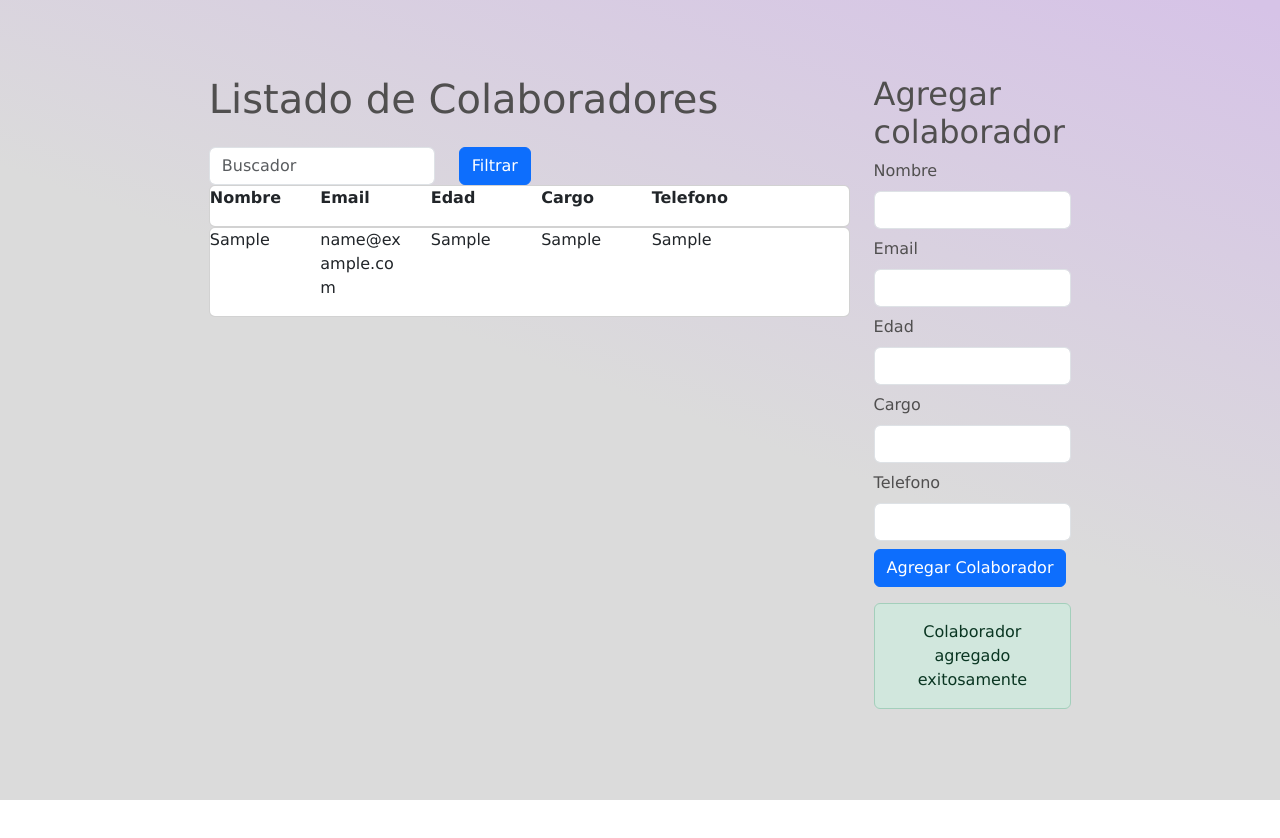
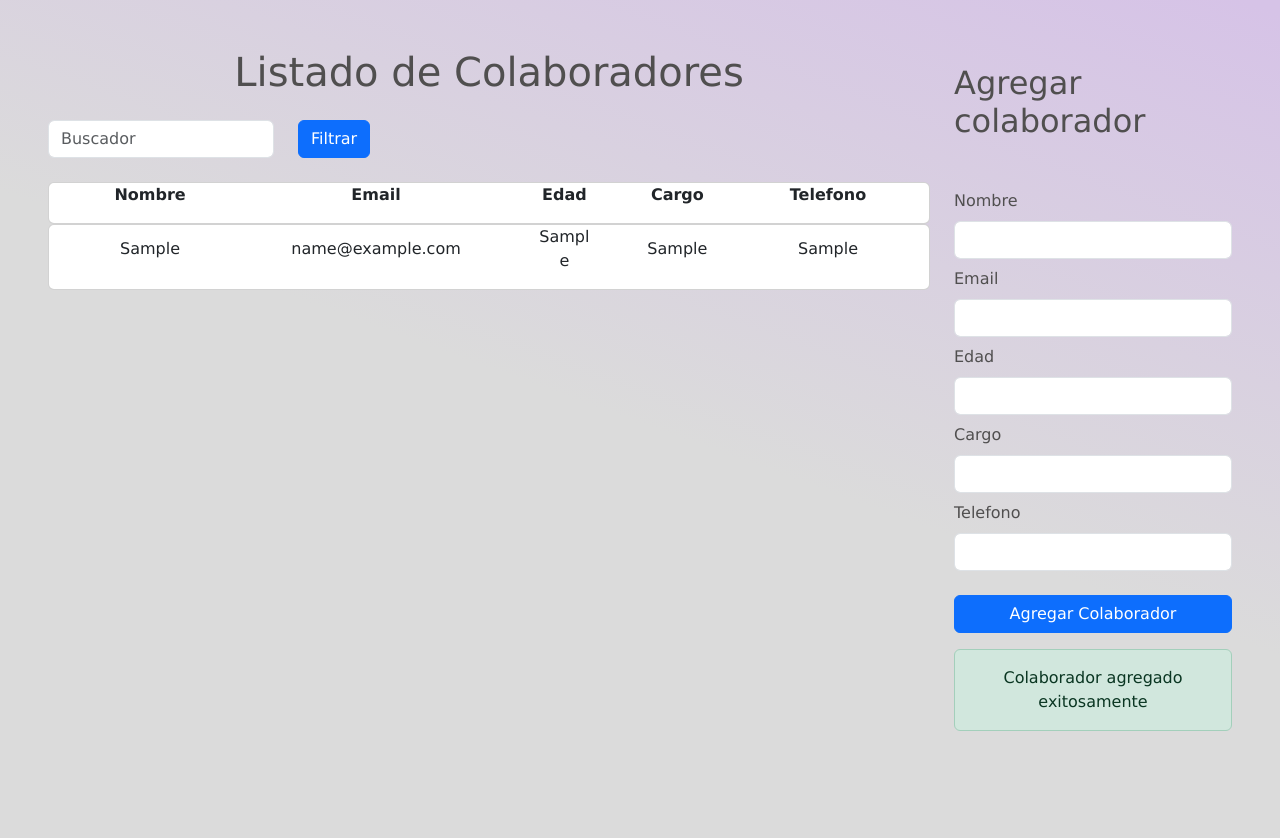
Before and after one commit to hhsanchezpp/bd_colaboradores, a React (Vite) app: page / in a window 1280 px wide. Both pictures are taken after typing "Sample", "name@example.com", "Sample", "Sample", "Sample" into the empty fields and a click on the button "Agregar Colaborador". Shown: the top 838 px of the page. Before the commit the page ends 800 px from the top, so only its background shows below. Built offline with nearby package versions, Linux system fonts and the light colour scheme.

Commit message:
Soluciona error en consola, mejora stilos

```diff
--- a/src/App.css
+++ b/src/App.css
@@ -3,11 +3,14 @@ body {
   margin: 0;
   box-sizing: border-box;
   background: linear-gradient(20deg, #dbdbdb 50% ,  rgb(214, 195, 231)99%);
-  max-width: 100%;
   min-height: 100vh;
   font-family:'Lucida Sans', 'Lucida Sans Regular', 'Lucida Grande', 'Lucida Sans Unicode', Geneva, Verdana, sans-serif;
   color: rgb(80, 79, 79);
-  display: flex;
-  justify-content: center;
-  align-items: center;
+  /* display: block; */
+  /* justify-content: center; */
+  /* align-items: center; */
 }
+
+:root{
+  /* min-width: 100vw; */
+}
--- a/src/App.jsx
+++ b/src/App.jsx
@@ -1,5 +1,5 @@
-import { useState} from "react";
-import "./App.css"
+import { useState } from "react";
+import "./App.css";
 import Formulario from "./components/Formulario";
 import Listado from "./components/Listado";
 import Alerts from "./components/Alerts/Alerts";
@@ -11,14 +11,14 @@ const App = () => {
 	const [error, setError] = useState(false);
 	const [exito, setExito] = useState(false);
 	return (
-		<div className="container ml-5">
-        <div class="row">
-            <div class="col-lg-9">
+		<div className="container-fluid px-5 mt-5 ">
+			<div className="row">
+				<div className="col-lg-9 text-center">
 					<h1 className="mb-4">Listado de Colaboradores</h1>
-                  <Buscador/>
+					<Buscador />
 					<Listado colaboradores={colaboradores} />
 				</div>
-            <div class="col-lg-3">
+				<div className="col-lg-3">
 					<Formulario colaboradores={colaboradores} setColaboradores={setColaboradores} setError={setError} setExito={setExito} setMensaje={setMensaje} />
 					{error && <Alerts color={"danger"} mensaje={mensaje} />}
 					{exito && <Alerts color={"success"} mensaje={mensaje} />}
--- a/src/components/BoxCard.jsx
+++ b/src/components/BoxCard.jsx
@@ -1,30 +1,31 @@
-const BoxCard = ({colaboradore}) => {
+import  propsTypes from "prop-types"
+
+const BoxCard = ({ colaboradore }) => {
 	return (
 		<div className="mt-6">
-
 			<div className="card">
-            <div class="row">
-        <div class="col-lg-2">
-          <p className="fw-bold">
+				<div className="row d-flex align-items-center justify-content-center">
+					<div className="col-lg-2">
+						<p className="fw-bold ">
 							<span className="fw-normal">{colaboradore.name}</span>
 						</p>
 					</div>
-          <div class="col-lg-2">
+					<div className="col-lg-4">
 						<p className="fw-bold">
 							<span className="fw-normal">{colaboradore.email}</span>
 						</p>
 					</div>
-          <div class="col-lg-2">
+					<div className="col-lg-1">
 						<p className="fw-bold">
 							<span className="fw-normal">{colaboradore.edad}</span>
 						</p>
 					</div>
-          <div class="col-lg-2">
+					<div className="col-lg-2">
 						<p className="fw-bold">
 							<span className="fw-normal">{colaboradore.cargo}</span>
 						</p>
 					</div>
-          <div class="col-lg-4">
+					<div className="col-lg-2">
 						<p className="fw-bold">
 							<span className="fw-normal">{colaboradore.telefono}</span>
 						</p>
@@ -33,5 +34,10 @@ const BoxCard = ({colaboradore}) => {
 			</div>
 		</div>
 	);
+};
+
+BoxCard.propTypes = {
+  colaboradore: propsTypes.string.isRequired
 }
-  export default BoxCard
+
+export default BoxCard;
--- a/src/components/Buscador/Buscador.jsx
+++ b/src/components/Buscador/Buscador.jsx
@@ -21,7 +21,7 @@ const [cap, setCap] = useState("")
     }
 
     return (
-        <div className="d-flex gap-4 ">
+        <div className="d-flex gap-4 mb-4">
             <form className="d-flex gap-4" onSubmit={filtrar} >
                 <input
                     className="form-control"
--- a/src/components/Formulario.jsx
+++ b/src/components/Formulario.jsx
@@ -1,4 +1,5 @@
 import { useState } from "react";
+import PropsTypes from "prop-types"
 
 const Formulario = ({ colaboradores, setColaboradores, setError, setExito, setMensaje }) => {
   const [name, setName] = useState("");
@@ -29,7 +30,7 @@ const Formulario = ({ colaboradores, setColaboradores, setError, setExito, setMe
   }
   return (
     <div className="">
-      <h2> Agregar colaborador</h2>
+      <h2 className="mb-5 mt-3"> Agregar colaborador</h2>
       <form onSubmit={handleSubmit}>
         <div className="mb-2">
 
@@ -102,7 +103,7 @@ const Formulario = ({ colaboradores, setColaboradores, setError, setExito, setMe
           />
         </div>
 
-        <button type="submit" className="btn btn-primary ">
+        <button type="submit" className="btn btn-primary container mt-3">
           Agregar Colaborador
         </button>
       </form>
@@ -110,4 +111,12 @@ const Formulario = ({ colaboradores, setColaboradores, setError, setExito, setMe
   );
 };
 
+Formulario.propTypes = {
+  colaboradores: PropsTypes.string.isRequired,
+  setColaboradores: PropsTypes.string.isRequired,
+  setError: PropsTypes.string.isRequired,
+  setExito: PropsTypes.string.isRequired,
+  setMensaje: PropsTypes.string.isRequired
+}
+
 export default Formulario;
--- a/src/components/Listado.jsx
+++ b/src/components/Listado.jsx
@@ -1,42 +1,33 @@
-import BoxCard from './BoxCard';
+import BoxCard from "./BoxCard";
 const Listado = ({ colaboradores }) => {
 	return (
 		<>
 			<div className="card">
-            <div class="row">
-        <div class="col-lg-2">
-          <p className="fw-bold">
-            Nombre
-          </p>
+				<div className="row d-flex  justify-content-center">
+					<div className="col-lg-2">
+						<p className="fw-bold">Nombre</p>
 					</div>
-          <div class="col-lg-2">
-          <p className="fw-bold">
-            Email
-          </p>
+					<div className="col-lg-4">
+						<p className="fw-bold">Email</p>
 					</div>
-          <div class="col-lg-2">
-          <p className="fw-bold">
-            Edad
-          </p>
+					<div className="col-lg-1">
+						<p className="fw-bold">Edad</p>
 					</div>
-          <div class="col-lg-2">
-          <p className="fw-bold">
-            Cargo
-          </p>
+					<div className="col-lg-2">
+						<p className="fw-bold">Cargo</p>
 					</div>
-          <div class="col-lg-4">
-          <p className="fw-bold">
-            Telefono
-          </p>
+					<div className="col-lg-2">
+						<p className="fw-bold">Telefono</p>
 					</div>
 				</div>
 			</div>
 			{colaboradores.map((cli, index) => (
-       <BoxCard key={index}  colaboradore={cli} />
+				<BoxCard key={index} colaboradore={cli} />
 			))}
-
 		</>
 	);
-}
+};
 
-export default Listado
+Listado.propTypes
+
+export default Listado;
```
Lines whose indentation alone changed are shown as unchanged.
